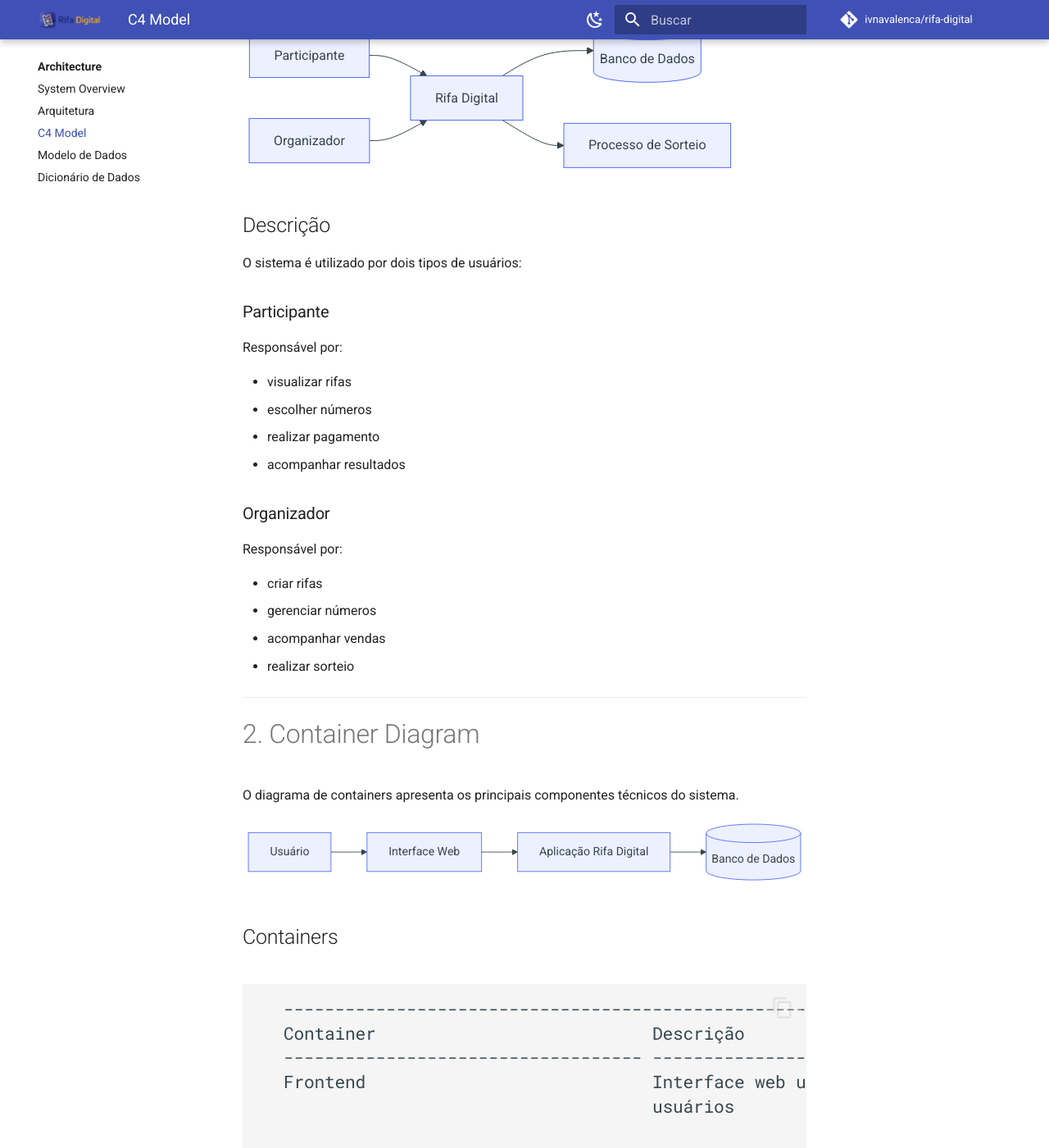
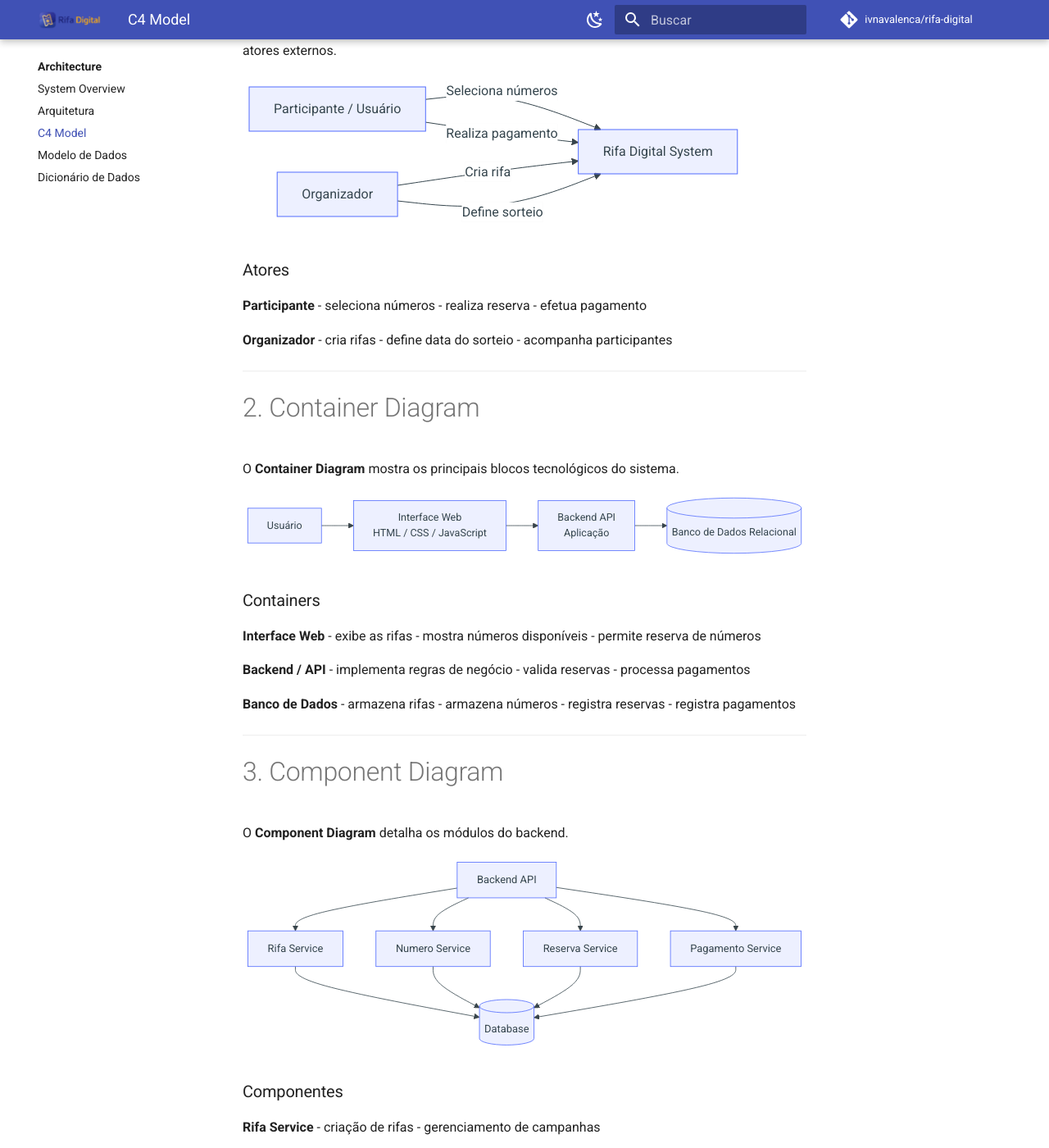
Before and after one commit to ivnavalenca/rifa-digital, an MkDocs documentation site: the page built from docs/architecture/c4-model.md, in a window 1280 px wide and 1400 px high, scrolled down 627 px. Shown: the whole window at 82% size. Built offline with MkDocs 1.6.1 and Material for MkDocs 9.7.7, drawn with Linux system fonts in a browser that asks for light colours; comment, search, counter and statistics services are not loaded; some of the changed text lies outside the part shown.

Commit message:
Update c4-model.md

````diff
--- a/docs/architecture/c4-model.md
+++ b/docs/architecture/c4-model.md
@@ -1,139 +1,175 @@
-# C4 Model --- Arquitetura do Sistema
 
-Este documento apresenta a arquitetura do sistema **Rifa Digital**
-utilizando o **modelo C4**, que descreve o sistema em diferentes níveis
-de abstração.
+# C4 Model — Rifa Digital
 
-O modelo C4 é dividido em:
+Este documento apresenta a **Arquitetura do Sistema Rifa Digital** utilizando o **modelo C4**.
 
--   Context Diagram
--   Container Diagram
--   Component Diagram
+O modelo C4 descreve a arquitetura de software em diferentes níveis de abstração:
 
-------------------------------------------------------------------------
+1. Contexto (System Context)
+2. Containers
+3. Componentes
+4. Código (opcional)
 
-# 1. Context Diagram
+Neste documento são apresentados os três primeiros níveis.
 
-O diagrama de contexto mostra como o sistema se relaciona com usuários
-externos.
+---
 
-``` mermaid
+# 1. System Context
+
+O **System Context Diagram** mostra o sistema como uma caixa única e suas interações com atores externos.
+
+```mermaid
 flowchart LR
 
-Participante[Participante] --> Sistema[Rifa Digital]
-Organizador[Organizador] --> Sistema
+USER[Participante / Usuário]
+ADMIN[Organizador]
+SYSTEM[Rifa Digital System]
 
-Sistema --> Banco[(Banco de Dados)]
-Sistema --> Sorteio[Processo de Sorteio]
+USER -->|Seleciona números| SYSTEM
+USER -->|Realiza pagamento| SYSTEM
+
+ADMIN -->|Cria rifa| SYSTEM
+ADMIN -->|Define sorteio| SYSTEM
 ```
 
-## Descrição
+### Atores
 
-O sistema é utilizado por dois tipos de usuários:
+**Participante**
+- seleciona números
+- realiza reserva
+- efetua pagamento
 
-### Participante
+**Organizador**
+- cria rifas
+- define data do sorteio
+- acompanha participantes
 
-Responsável por:
-
--   visualizar rifas
--   escolher números
--   realizar pagamento
--   acompanhar resultados
-
-### Organizador
-
-Responsável por:
-
--   criar rifas
--   gerenciar números
--   acompanhar vendas
--   realizar sorteio
-
-------------------------------------------------------------------------
+---
 
 # 2. Container Diagram
 
-O diagrama de containers apresenta os principais componentes técnicos do
-sistema.
+O **Container Diagram** mostra os principais blocos tecnológicos do sistema.
 
-``` mermaid
+```mermaid
 flowchart LR
 
-User[Usuário]
+USER[Usuário]
 
-Frontend[Interface Web]
-Backend[Aplicação Rifa Digital]
-Database[(Banco de Dados)]
+WEB[Interface Web
+HTML / CSS / JavaScript]
 
-User --> Frontend
-Frontend --> Backend
-Backend --> Database
+API[Backend API
+Aplicação]
+
+DB[(Banco de Dados Relacional)]
+
+USER --> WEB
+WEB --> API
+API --> DB
 ```
 
-## Containers
-```
-  -----------------------------------------------------------------------
-  Container                           Descrição
-  ----------------------------------- -----------------------------------
-  Frontend                            Interface web utilizada pelos
-                                      usuários
+### Containers
 
-  Backend                             Serviço responsável pela lógica de
-                                      negócio
+**Interface Web**
+- exibe as rifas
+- mostra números disponíveis
+- permite reserva de números
 
-  Database                            Banco de dados responsável pela
-                                      persistência das informações
-  -----------------------------------------------------------------------
-```
-------------------------------------------------------------------------
+**Backend / API**
+- implementa regras de negócio
+- valida reservas
+- processa pagamentos
+
+**Banco de Dados**
+- armazena rifas
+- armazena números
+- registra reservas
+- registra pagamentos
+
+---
 
 # 3. Component Diagram
 
-O diagrama de componentes detalha os módulos internos da aplicação.
+O **Component Diagram** detalha os módulos do backend.
 
-``` mermaid
-flowchart LR
+```mermaid
+flowchart TD
 
-API[API da Aplicação]
+API[Backend API]
 
-Rifa[Gestão de Rifas]
-Numero[Gestão de Números]
-Reserva[Gestão de Reservas]
-Pagamento[Gestão de Pagamentos]
-Sorteio[Processo de Sorteio]
+RIFA_SERVICE[Rifa Service]
+NUMERO_SERVICE[Numero Service]
+RESERVA_SERVICE[Reserva Service]
+PAGAMENTO_SERVICE[Pagamento Service]
 
-Database[(Banco de Dados)]
+DB[(Database)]
 
-API --> Rifa
-API --> Numero
-API --> Reserva
-API --> Pagamento
-API --> Sorteio
+API --> RIFA_SERVICE
+API --> NUMERO_SERVICE
+API --> RESERVA_SERVICE
+API --> PAGAMENTO_SERVICE
 
-Rifa --> Database
-Numero --> Database
-Reserva --> Database
-Pagamento --> Database
-Sorteio --> Database
+RIFA_SERVICE --> DB
+NUMERO_SERVICE --> DB
+RESERVA_SERVICE --> DB
+PAGAMENTO_SERVICE --> DB
 ```
 
-## Componentes
-```
-  Componente             Responsabilidade
-  ---------------------- ----------------------------------
-  Gestão de Rifas        criação e gerenciamento de rifas
-  Gestão de Números      controle dos números disponíveis
-  Gestão de Reservas     reserva temporária de números
-  Gestão de Pagamentos   confirmação de pagamentos
-  Sorteio                definição do número vencedor
-```
-------------------------------------------------------------------------
+### Componentes
 
-# 4. Benefícios da Arquitetura
+**Rifa Service**
+- criação de rifas
+- gerenciamento de campanhas
 
-A arquitetura adotada permite:
+**Numero Service**
+- geração de números
+- controle de disponibilidade
 
--   separação clara de responsabilidades
--   manutenção facilitada
--   escalabilidade do sistema
--   organização da lógica de negócio
+**Reserva Service**
+- reserva de números
+- associação com participantes
+
+**Pagamento Service**
+- registro de pagamentos
+- confirmação de reserva
+
+---
+
+# 4. Relação com Arquitetura de Dados
+
+Os componentes do sistema manipulam as seguintes entidades:
+
+- RIFA
+- NUMERO
+- PARTICIPANTE
+- RESERVA
+- PAGAMENTO
+
+Essas entidades são definidas na **Arquitetura de Dados**:
+
+MER → Modelo Relacional → SQL
+
+---
+
+# 5. Integração com a Documentação
+
+Este documento se conecta com:
+
+- System Overview — visão geral do sistema
+- System + Data Architecture — integração sistema + dados
+- Data Architecture — modelagem de dados
+- Testing — estratégia de testes
+
+---
+
+# Conclusão
+
+O modelo C4 ajuda a entender a arquitetura do sistema em diferentes níveis:
+
+Contexto → Containers → Componentes
+
+Essa abordagem facilita:
+
+- comunicação entre equipes
+- documentação da arquitetura
+- evolução do sistema
````
